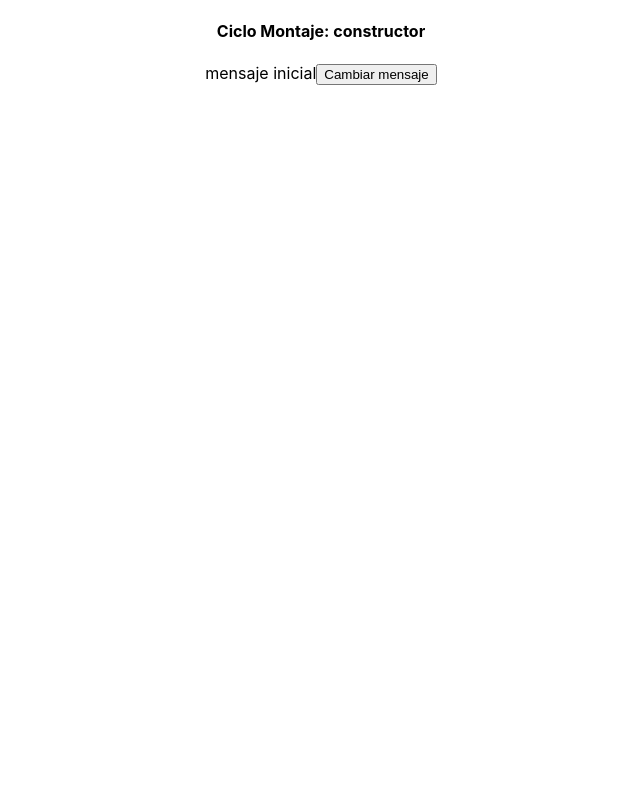
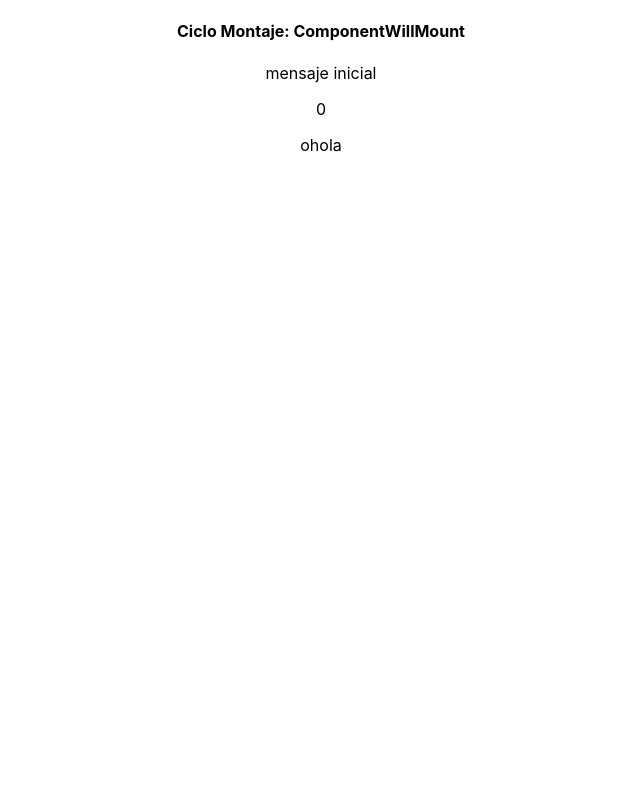
Before and after one commit to FennerEduardo/BeginReact, a React (Create React App) app: page / in a window 1280 px wide. Shown: the top 800 px of the page, without its empty margins (319-959 px from the left). Built offline with nearby package versions, Linux system fonts and the light colour scheme.

Commit message:
:fire: Life cycle with available methods

```diff
--- a/src/App.js
+++ b/src/App.js
@@ -1,27 +1,15 @@
 import './App.css';
 import React, { Component } from 'react';
+import ComponentWillMount from './sections/life-cycle/componentWillMount';
+
 
 class App extends Component {
-  constructor(props) {
-    console.log('primero el constructor');
-    super(props)// llamar la constructor de component class
-    // inicializar el state del componente
-    this.state = { mensajeInicial: 'mensaje inicial' }
-    // bindear el contexto para el metodo handleClick
-    //this.handleClick = this.handleClick.bind(this)
-  }
-  // al cambiar el metodo por un arrow function no es necesario hacer el bind del constructor
-  handleClick = (e) => {
-    this.setState({ mensajeInicial: 'mensaje cambiado' })
-  }
 
   render() {
-    console.log('luego el render');
+
     return (
       <div className="App">
-        <h4>Ciclo Montaje: constructor</h4>
-        {this.state.mensajeInicial}
-        <button onClick={this.handleClick}>Cambiar mensaje</button>
+        <ComponentWillMount />
       </div>
     );
   }
--- /dev/null
+++ b/src/sections/life-cycle/componentWillMount.js
@@ -0,0 +1,96 @@
+import React, { Component } from "react";
+
+export default class ComponentWillMount extends Component {
+    constructor(props) {
+        console.log('constructor');
+        super(props)
+        this.state = { mensajeInicial: 'mensaje inicial', scroll: 0 }
+    }
+
+    // deprecado
+    // UNSAFE_componentWillMount() {
+    //     console.log('componentWillMount');
+    // }
+
+    componentDidMount() {
+        console.log('didMount');
+        // al actualizar el state aquí se ejecuta de nuevo el render
+        this.setState({ otro: '' })
+
+        // aqui es un buen sitio para suscribirse a los eventos del DOM
+        document.addEventListener('scroll', () => {
+            console.log(window.scrollY);
+            this.setState({ scroll: window.scrollY })
+        })
+    }
+
+    render() {
+        console.log('luego el render');
+        return (
+            <div className="App">
+                <h4>Ciclo Montaje: ComponentWillMount</h4>
+                {this.state.mensajeInicial}
+                <p>{this.state.scroll}</p>
+                <p>
+                    ohola
+                    <br />
+                    <br />
+                    <br />
+                    <br />
+                    <br />
+                    <br />
+                    <br />
+                    <br />
+                    <br />
+                    <br />
+                    <br />
+                    <br />
+                    <br />
+                    <br />
+                    <br />
+                    <br />
+                    <br />
+                    <br />
+                    <br />
+                    <br />
+                    <br />
+                    <br />
+                    <br />
+                    <br />
+                    <br />
+                    <br />
+                    <br />
+                    <br />
+                    <br />
+                    <br />
+                    <br />
+                    <br />
+                    <br />
+                    <br />
+                    <br />
+                    <br />
+                    <br />
+                    <br />
+                    <br />
+                    <br />
+                    <br />
+                    <br />
+                    <br />
+                    <br />
+                    <br />
+                    <br />
+                    <br />
+                    <br />
+                    <br />
+                    <br />
+                    <br />
+                    <br />
+                    <br />
+                    <br />
+                    hola mundo
+                </p>
+                <p>{this.state.scroll}</p>
+            </div>
+        );
+    }
+}
```
